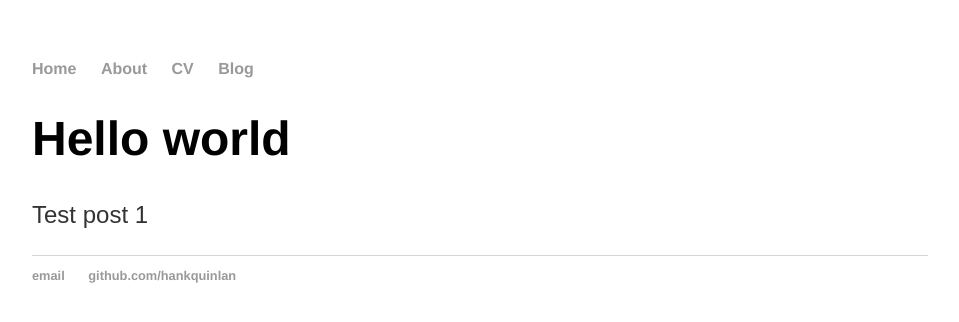
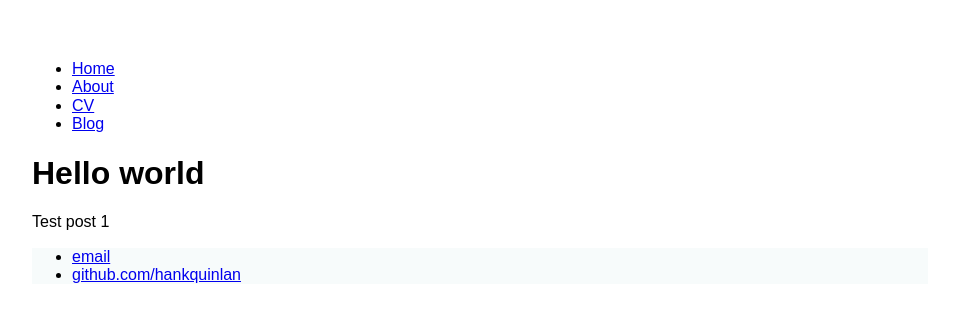
Before and after one commit to theaq175/theaq175.github.io, a Jekyll site: the page built from index.html, in a window 1280 px wide. Shown: the top 322 px of the page, without its empty margins (160-1119 px from the left). Built offline with Jekyll 4.4.1, drawn with Linux system fonts in a browser that asks for light colours.

Commit message:
Update main.css

```diff
--- a/css/main.css
+++ b/css/main.css
@@ -1,8 +1,6 @@
 html {
     font-family: sans-serif;
     line-height: 1.15;
-    -ms-text-size-adjust: 100%;
-    -webkit-text-size-adjust: 100%
 }
 
 body {
@@ -10,42 +8,10 @@ body {
     width: 70%;
 }
 
-nav ul, footer ul {
-    font-family:'Helvetica', 'Arial', 'Sans-Serif';
-    padding: 0px;
-    list-style: none;
-    font-weight: bold;
-}
-nav ul li, footer ul li {
-    display: inline;
-    margin-right: 20px;
-}
-a {
-    text-decoration: none;
-    color: #999;
-}
-a:hover {
-    text-decoration: underline;
-}
-h1 {
-    font-size: 3em;
-    font-family:'Helvetica', 'Arial', 'Sans-Serif';
-}
-p {
-    font-size: 1.5em;
-    line-height: 1.4em;
-    color: #333;
-}
-footer {
-    border-top: 1px solid #d5d5d5;
-    font-size: .8em;
+main {
+
 }
 
-ul.posts {
-    margin: 20px auto 40px;
-    font-size: 1.5em;
+footer {
+     background: #f7fbfb;
 }
-
-ul.posts li {
-    list-style: none;
-}
```
